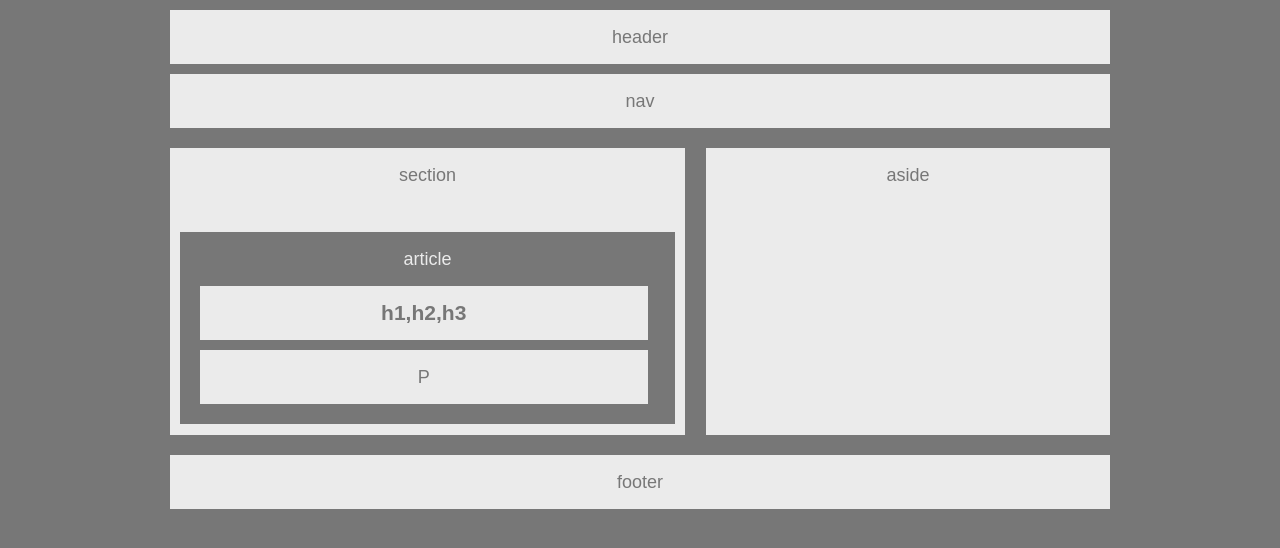
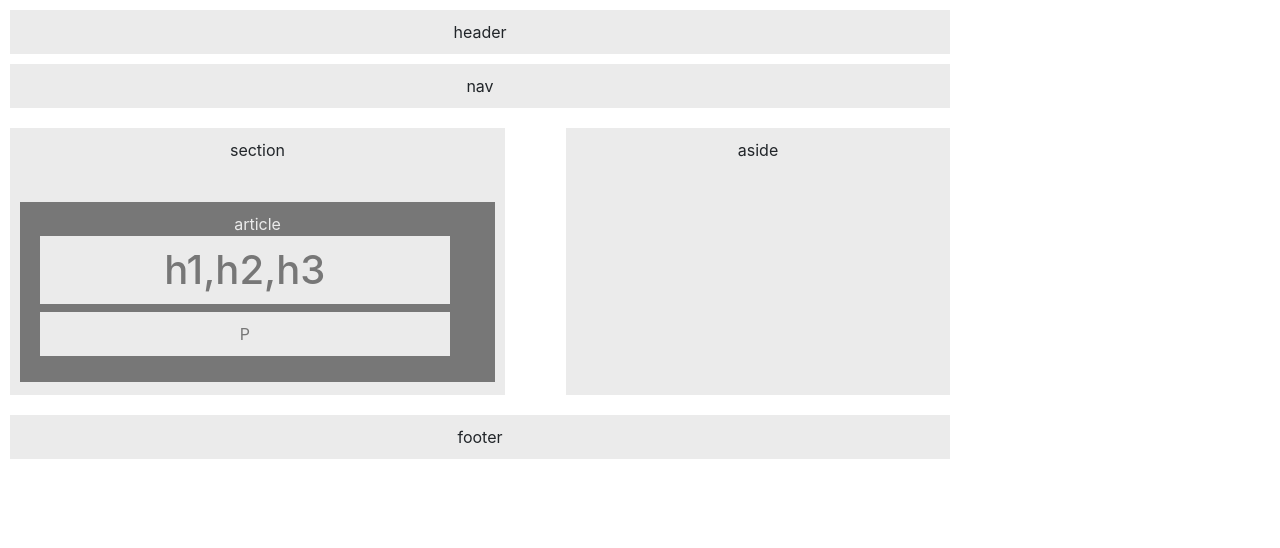
Before and after one commit to seanrichter/HW-Wireframe, a plain HTML site: page index.html in a window 1280 px wide. Drawn offline with nearby package versions, Linux system fonts and the light colour scheme.

Commit message:
not sure what changed

```diff
--- a/index.html
+++ b/index.html
@@ -6,13 +6,13 @@
     <meta http-equiv="X-UA-Compatible" content="ie=edge">
     <title>Easier Assignment - Building a Wireframe</title>
     <link rel="stylesheet" type="text/css" href="style.css">
+    <link rel="stylesheet" href="https://stackpath.bootstrapcdn.com/bootstrap/4.3.1/css/bootstrap.min.css" integrity="sha384-ggOyR0iXCbMQv3Xipma34MD+dH/1fQ784/j6cY/iJTQUOhcWr7x9JvoRxT2MZw1T" crossorigin="anonymous">
 </head>
 
 <body>
-
     <header>header</header>
 
-    <nav id="nav">nav</nav>
+    <nav>nav</nav>
 
     <section id="section">section
         <article id="article">article
```
